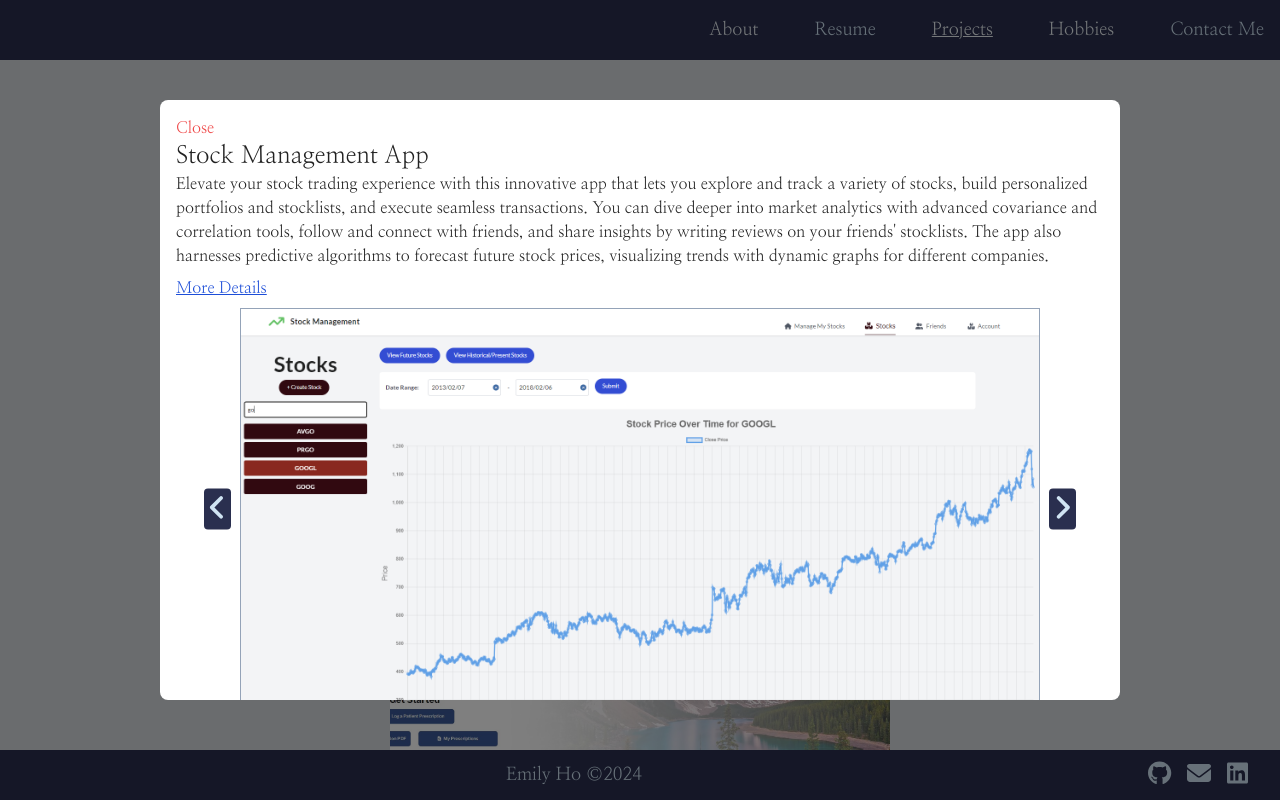
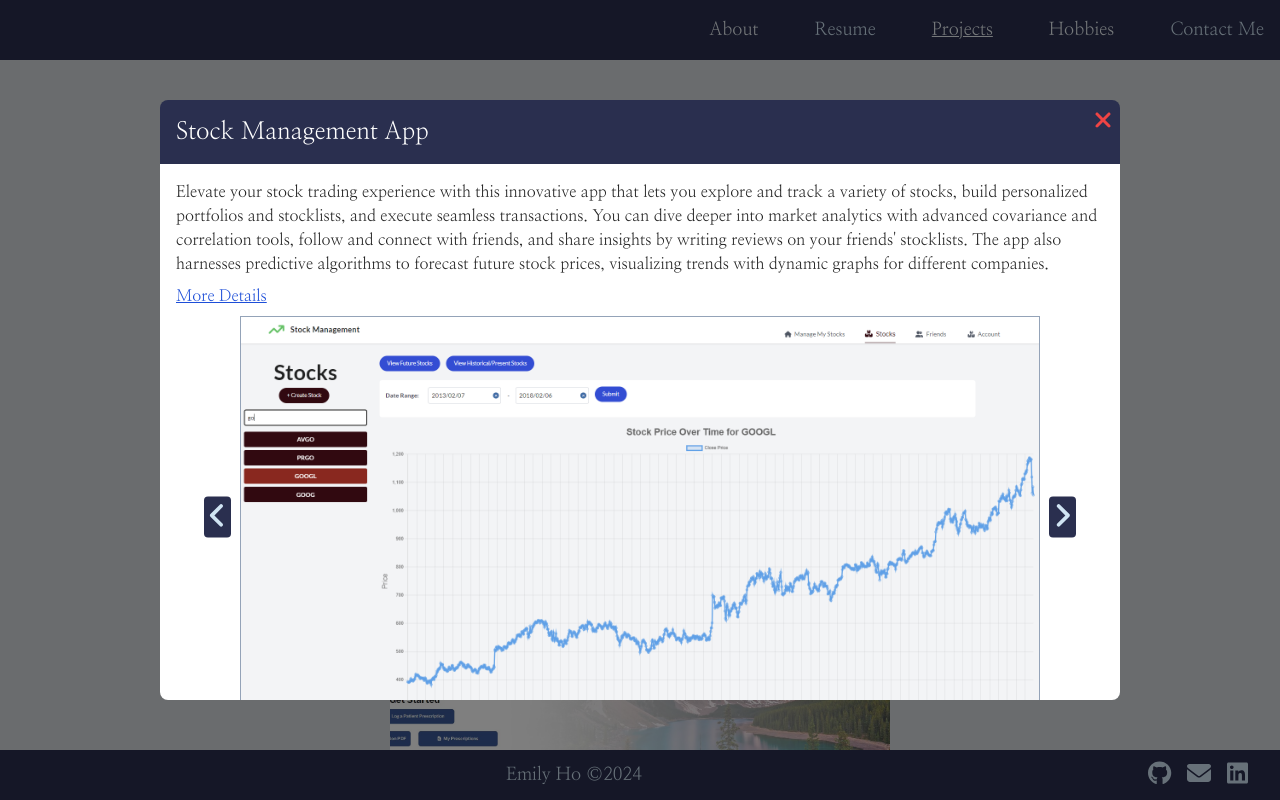
Before and after one commit to Emilyho11/personal-website, a React (Vite) app in the folder frontend/: page /projects in a window 1280 px wide. Both pictures are taken after a click on the element 640 px from the left and 310 px from the top of the page. Shown: the top 800 px of the page. Built offline with nearby package versions, Linux system fonts and the light colour scheme.

Commit message:
Creating project popup modal

```diff
--- a/frontend/src/components/ProjectModal.jsx
+++ b/frontend/src/components/ProjectModal.jsx
@@ -1,5 +1,7 @@
 import React, {useState} from 'react'
 import Slideshow from './Slideshow';
+import { FontAwesomeIcon } from '@fortawesome/react-fontawesome';
+import { faTimes } from '@fortawesome/free-solid-svg-icons';
 
 const ProjectModal = ( { isVisible, onClose, project } ) => {
     const [showMoreDetails, setShowMoreDetails] = useState(false);
@@ -9,11 +11,22 @@ const ProjectModal = ( { isVisible, onClose, project } ) => {
         setShowMoreDetails((prev) => !prev);
     };
 
+    const handleOverlayClick = (e) => {
+        if (e.target === e.currentTarget) {
+            onClose();
+        }
+    };
+
     return (
-        <div className='fixed inset-0 bg-black bg-opacity-50 flex items-center justify-center z-50'>
-            <div className='bg-white p-4 rounded-lg w-3/4 h-3/4 overflow-y-auto'>
-                <button onClick={onClose} className='text-right text-red-500'>Close</button>
+        <div onClick={handleOverlayClick} className='fixed inset-0 bg-black bg-opacity-50 flex items-center justify-center z-50'>
+            <div className='relative bg-white rounded-lg w-3/4 h-3/4 overflow-y-auto'>
+                <button onClick={onClose} className='absolute top-2 right-2 text-red-500 hover:text-red-300'>
+                    <FontAwesomeIcon icon={faTimes} size="xl"/>
+                </button>
+                <div className='bg-dark_blue text-white p-4'>
                     <h2 className='text-2xl font-bold'>{project.name}</h2>
+                </div>
+                <div className='p-4'>
                     <p>{project.overallDescription}</p>
                     <button onClick={toggleShowMoreDetails} className='mt-2 text-blue-700 hover:text-blue-400 underline block'>
                         {showMoreDetails ? 'Show Less' : 'More Details'}
@@ -32,6 +45,7 @@ const ProjectModal = ( { isVisible, onClose, project } ) => {
                     </div>
                 </div>
             </div>
+        </div>
     );
 };
 
```
Lines whose indentation alone changed are shown as unchanged.
